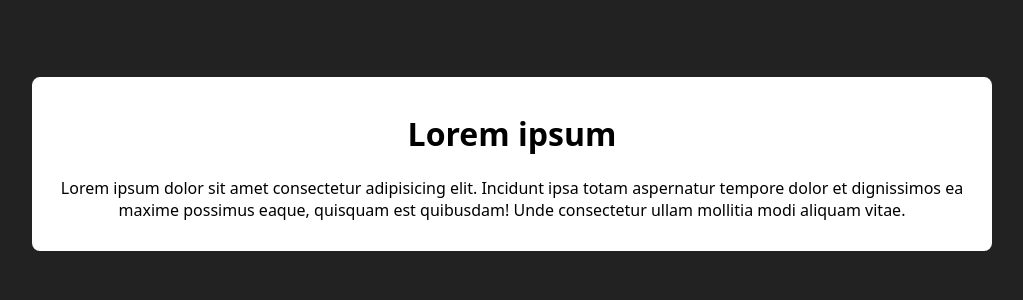
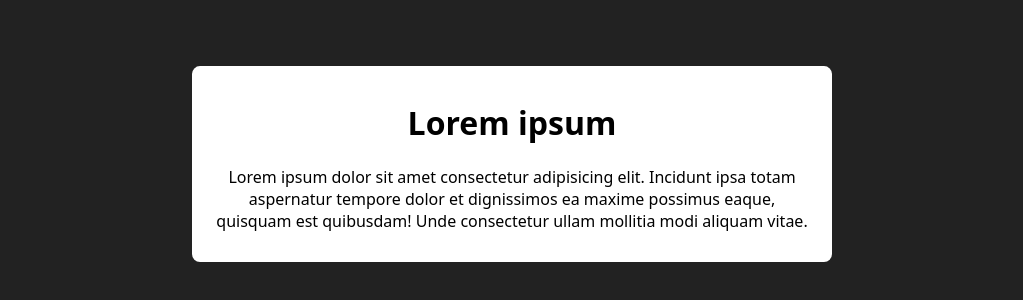
Before and after one commit to WilliamDavidHarrison/text-card, a plain HTML site: page index.html in a window 1280 px wide. Shown: the part 236-536 px from the top of the page, without its empty margins (128-1151 px from the left). Drawn offline with Linux system fonts and the light colour scheme.

Commit message:
better margins

```diff
--- a/style.css
+++ b/style.css
@@ -5,7 +5,7 @@
 }
 
 body {
-    background-color: #222;
+    background-color: #222222;
 }
 
 .card {
@@ -14,14 +14,12 @@ body {
     top: 50%;
     left: 50%;
     transform: translate(-50%, -50%);
-    background-color: #fff;
-    width: 75%;
-    padding: 14px 18px;
+    background-color: #ffffff;
+    padding: 14px 20px;
     border-radius: 8px;
 }
 
 .content {
-    word-wrap: break-word;
-    color: #000;
-    background-color: #fff;
+    color: #000000;
+    background-color: #ffffff;
 }
```
